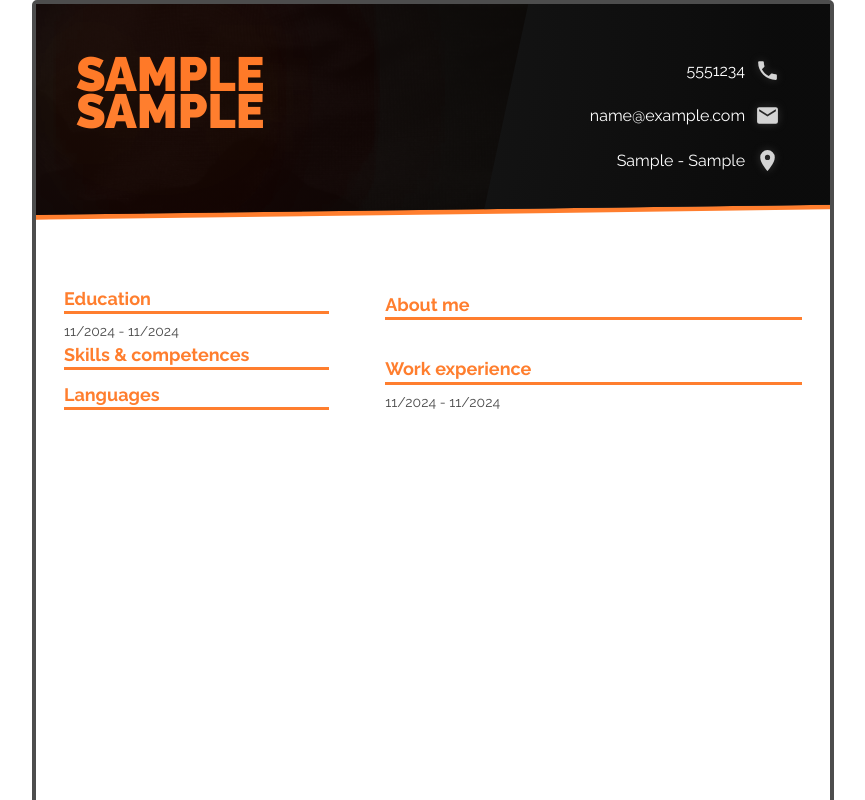
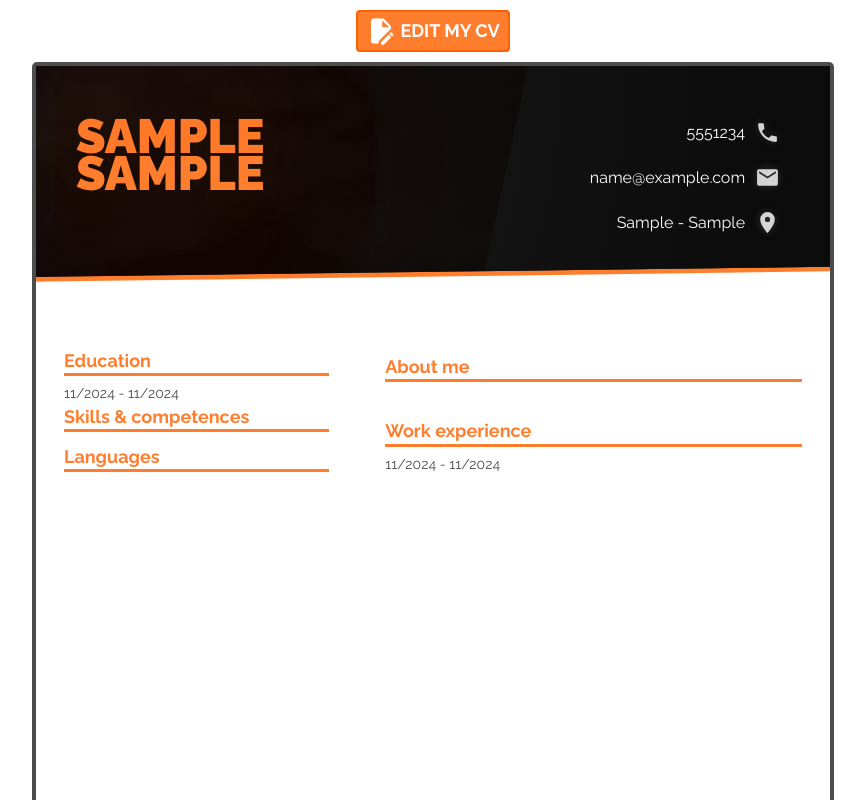
Before and after one commit to studentszO/cv-app, a React (Vite) app: page / in a window 1280 px wide. Both pictures are taken after typing "Sample", "Sample", "name@example.com", "5551234", "Sample", "Sample" into the empty fields and a click on the button "MAKE MY CV, PLEASE.". Shown: the top 800 px of the page, without its empty margins (207-1072 px from the left). Built offline with nearby package versions, Linux system fonts and the light colour scheme.

Commit message:
Edit the edit button on CV

```diff
--- a/src/App.css
+++ b/src/App.css
@@ -4,6 +4,9 @@
   max-width: 1280px;
   margin: 0 auto;
   padding: 0;
+  display: flex;
+  flex-direction: column;
+  align-items: center;
 }
 
 .cv {
@@ -13,3 +16,27 @@
   height: 1123px;
   aspect-ratio: 1/1.414;
 }
+
+.edit-button {
+  fill: var(--gray100);
+  width: max-content;
+  display: flex;
+  gap: 4px;
+  align-items: center;
+  padding: 4px 8px;
+  border-radius: 4px;
+  font: var(--h1);
+  margin: 10px;
+  color: var(--gray100);
+  border: 2px solid var(--main-clr-darker);
+  /* outline: none; */
+  background-color: var(--main-clr);
+}
+.edit-button:hover,
+.edit-button:focus {
+  background-color: var(--main-clr-darker);
+  border-color: var(--main-clr);
+}
+.edit-button svg {
+  width: 30px;
+}
--- a/src/App.jsx
+++ b/src/App.jsx
@@ -96,11 +96,21 @@ function App() {
     setExpData(updatedData);
   };
 
+  const editSVG = (
+    <svg xmlns="http://www.w3.org/2000/svg" viewBox="0 0 24 24">
+      <title>file-edit</title>
+      <path d="M6 2C4.9 2 4 2.9 4 4V20C4 21.1 4.9 22 6 22H10V20.1L20 10.1V8L14 2H6M13 3.5L18.5 9H13V3.5M20.1 13C20 13 19.8 13.1 19.7 13.2L18.7 14.2L20.8 16.3L21.8 15.3C22 15.1 22 14.7 21.8 14.5L20.5 13.2C20.4 13.1 20.3 13 20.1 13M18.1 14.8L12 20.9V23H14.1L20.2 16.9L18.1 14.8Z" />
+    </svg>
+  );
+
   // Pages view
   if (showCV)
     return (
+      <>
+        <button onClick={() => setShowCV(false)} className="edit-button">
+          {editSVG} EDIT MY CV
+        </button>
         <div className="cv">
-        {/* <button onClick={() => setShowCV(false)}>SHOW INPUTS</button> */}
           <MakeHeader genData={genFormData} />
           <MakeCVMain
             eduData={eduFormData}
@@ -110,6 +120,7 @@ function App() {
             langData={langFormData}
           />
         </div>
+      </>
     );
 
   return (
--- a/src/index.css
+++ b/src/index.css
@@ -2,6 +2,7 @@
   font-family: Raleway, system-ui, Avenir, Helvetica, Arial, sans-serif;
   color-scheme: light;
   --main-clr: hsl(23, 100%, 59%);
+  --main-clr-darker: hsl(23, 100%, 50%);
   --lighter-text-clr: hsl(0, 0%, 40%);
   --darker-text-clr: hsl(0, 0%, 10%);
   --ff: "Raleway", sans-serif;
@@ -10,6 +11,7 @@
   --p: 1rem/1.4em var(--ff);
   --p2: 0.875rem/1.4em var(--ff);
   --gray100: hsl(0, 0%, 100%);
+  --gray70: hsl(0, 0%, 70%);
   --gray30: hsl(0, 0%, 30%);
   --gray0: hsl(0, 0%, 0%);
 }
```
Lines whose indentation alone changed are shown as unchanged.
